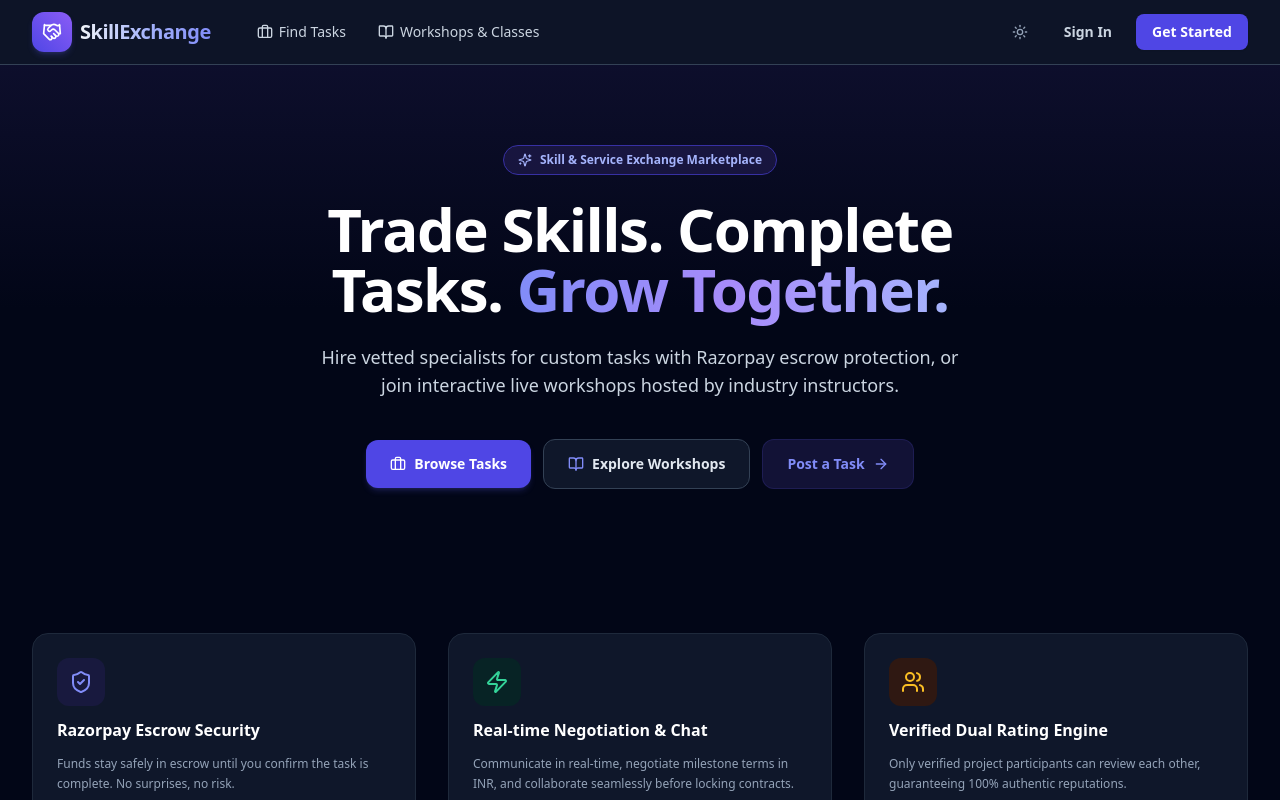
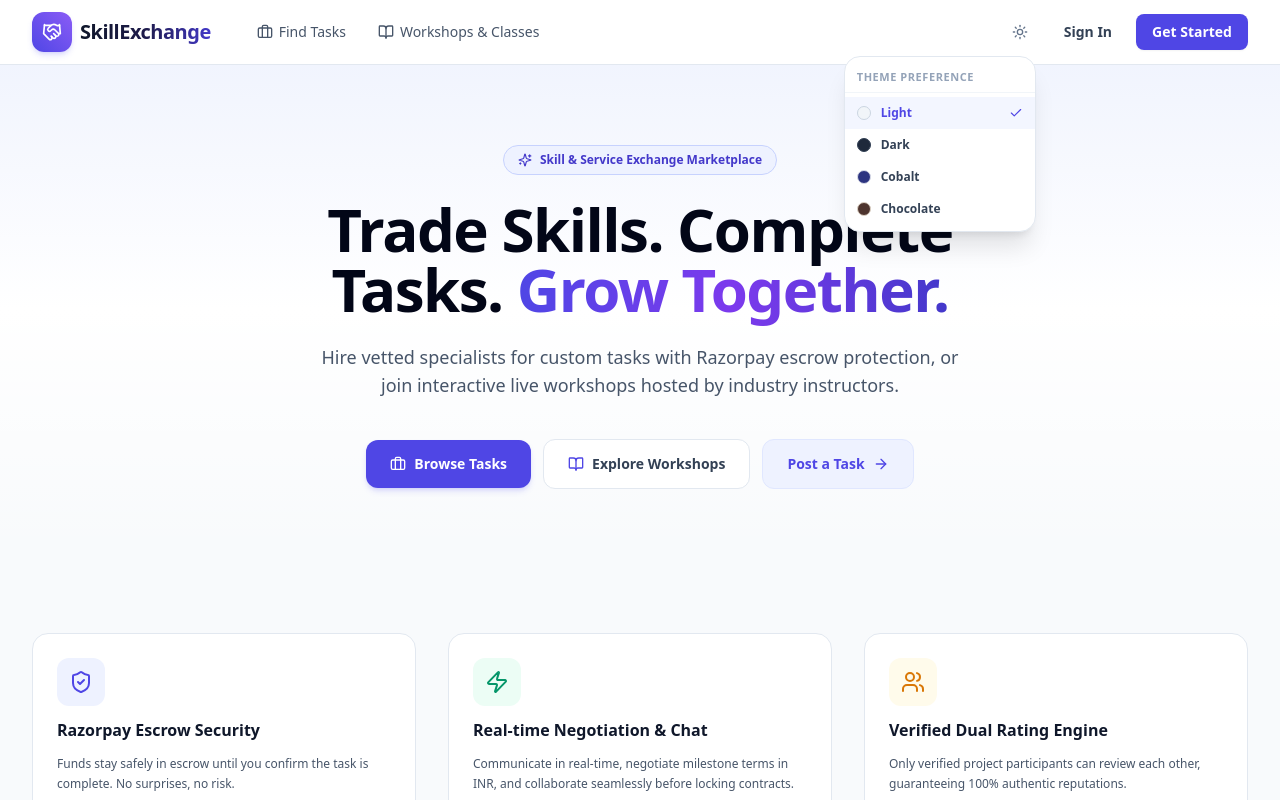
Before and after one commit to TejasGhadge802/skill-exchange-platform-AG, a React (Vite) app in the folder client/: page / in a window 1280 px wide. Both pictures are taken after a click on the button "Change Theme". Shown: the top 800 px of the page. Built offline with nearby package versions, Linux system fonts and the light colour scheme; no server answers.

Commit message:
feat(theme): add cobalt theme and multi-theme dropdown selector

```diff
--- a/client/src/components/common/Navbar.jsx
+++ b/client/src/components/common/Navbar.jsx
@@ -18,6 +18,7 @@ import {
 import { useAuth } from '../../context/AuthContext';
 import { useTheme } from '../../context/ThemeContext';
 import NotificationCenter from '../notifications/NotificationCenter';
+import ThemeSelector from './ThemeSelector';
 
 const Navbar = () => {
   const { currentUser, userProfile, logout } = useAuth();
@@ -107,15 +108,8 @@ const Navbar = () => {
 
           {/* Right Header Controls */}
           <div className="hidden md:flex items-center gap-3">
-            {/* Theme Toggle */}
-            <button
-              onClick={toggleTheme}
-              className="p-2 rounded-lg text-slate-500 dark:text-slate-400 hover:text-indigo-600 dark:hover:text-indigo-400 hover:bg-slate-100 dark:hover:bg-slate-800 transition"
-              title={isDark ? 'Switch to Light Mode' : 'Switch to Dark Mode'}
-              aria-label="Toggle theme"
-            >
-              {isDark ? <Sun className="w-4 h-4" /> : <Moon className="w-4 h-4" />}
-            </button>
+            {/* Theme Dropdown Selector */}
+            <ThemeSelector />
 
             {currentUser ? (
               <>
@@ -170,14 +164,8 @@ const Navbar = () => {
 
           {/* Mobile menu toggle */}
           <div className="flex md:hidden items-center gap-2">
-            {/* Mobile Theme Toggle */}
-            <button
-              onClick={toggleTheme}
-              className="p-2 rounded-lg text-slate-500 dark:text-slate-400 hover:bg-slate-100 dark:hover:bg-slate-800 transition"
-              aria-label="Toggle theme"
-            >
-              {isDark ? <Sun className="w-5 h-5" /> : <Moon className="w-5 h-5" />}
-            </button>
+            {/* Mobile Theme Dropdown Selector */}
+            <ThemeSelector align="right" />
             {currentUser && <NotificationCenter />}
             <button
               onClick={() => setMobileMenuOpen(!mobileMenuOpen)}
--- /dev/null
+++ b/client/src/components/common/ThemeSelector.jsx
@@ -0,0 +1,87 @@
+import React, { useState, useRef, useEffect } from 'react';
+import { Sun, Moon, Palette, Check } from 'lucide-react';
+import { useTheme } from '../../context/ThemeContext';
+
+const ThemeSelector = ({ className = '', align = 'right' }) => {
+  const { theme, setTheme, themes } = useTheme();
+  const [isOpen, setIsOpen] = useState(false);
+  const dropdownRef = useRef(null);
+
+  useEffect(() => {
+    const handleClickOutside = (event) => {
+      if (dropdownRef.current && !dropdownRef.current.contains(event.target)) {
+        setIsOpen(false);
+      }
+    };
+    document.addEventListener('mousedown', handleClickOutside);
+    return () => document.removeEventListener('mousedown', handleClickOutside);
+  }, []);
+
+  const getThemeIcon = (id, size = 'w-4 h-4') => {
+    switch (id) {
+      case 'light':
+        return <Sun className={size} />;
+      case 'dark':
+        return <Moon className={size} />;
+      case 'cobalt':
+      case 'chocolate':
+      default:
+        return <Palette className={size} />;
+    }
+  };
+
+  return (
+    <div className={`relative inline-block ${className}`} ref={dropdownRef}>
+      <button
+        onClick={() => setIsOpen((prev) => !prev)}
+        className="p-2 rounded-lg text-slate-500 dark:text-slate-400 hover:text-indigo-600 dark:hover:text-indigo-400 hover:bg-slate-100 dark:hover:bg-slate-800 transition flex items-center gap-1.5 focus:outline-none"
+        title="Change Theme"
+        aria-label="Change Theme"
+        aria-expanded={isOpen}
+      >
+        {getThemeIcon(theme)}
+      </button>
+
+      {isOpen && (
+        <div
+          className={`absolute ${
+            align === 'right' ? 'right-0' : 'left-0'
+          } mt-2 w-48 bg-white dark:bg-slate-900 rounded-2xl shadow-xl border border-slate-200 dark:border-slate-800 py-1.5 z-50 animate-in fade-in zoom-in-95 duration-100`}
+        >
+          <div className="px-3 py-1.5 text-[11px] font-bold uppercase tracking-wider text-slate-400 dark:text-slate-500 border-b border-slate-100 dark:border-slate-800 mb-1">
+            Theme Preference
+          </div>
+
+          {themes.map((t) => {
+            const isSelected = theme === t.id;
+            return (
+              <button
+                key={t.id}
+                onClick={() => {
+                  setTheme(t.id);
+                  setIsOpen(false);
+                }}
+                className={`w-full px-3 py-2 text-xs font-semibold flex items-center justify-between transition ${
+                  isSelected
+                    ? 'text-indigo-600 dark:text-indigo-400 bg-indigo-50/70 dark:bg-indigo-950/40'
+                    : 'text-slate-700 dark:text-slate-300 hover:bg-slate-100 dark:hover:bg-slate-800'
+                }`}
+              >
+                <div className="flex items-center gap-2.5">
+                  <span
+                    className="w-3.5 h-3.5 rounded-full border shadow-xs shrink-0"
+                    style={{ backgroundColor: t.dot, borderColor: t.border }}
+                  />
+                  <span>{t.name}</span>
+                </div>
+                {isSelected && <Check className="w-3.5 h-3.5 text-indigo-600 dark:text-indigo-400" />}
+              </button>
+            );
+          })}
+        </div>
+      )}
+    </div>
+  );
+};
+
+export default ThemeSelector;
--- a/client/src/context/ThemeContext.jsx
+++ b/client/src/context/ThemeContext.jsx
@@ -4,29 +4,51 @@ const ThemeContext = createContext();
 
 export const useTheme = () => useContext(ThemeContext);
 
+export const THEMES = [
+  { id: 'light', name: 'Light', color: '#FFFFFF', border: '#CBD5E1', dot: '#F1F5F9' },
+  { id: 'dark', name: 'Dark', color: '#0F172A', border: '#334155', dot: '#1E293B' },
+  { id: 'cobalt', name: 'Cobalt', color: '#2C3480', border: '#D9DCE8', dot: '#2C3480' },
+  { id: 'chocolate', name: 'Chocolate', color: '#4E342E', border: '#DDD2C5', dot: '#4E342E' },
+];
+
 export const ThemeProvider = ({ children }) => {
-  const [isDark, setIsDark] = useState(() => {
-    // Respect saved preference, then system preference
+  const [theme, setTheme] = useState(() => {
     const saved = localStorage.getItem('theme');
-    if (saved) return saved === 'dark';
-    return window.matchMedia('(prefers-color-scheme: dark)').matches;
+    if (saved && ['light', 'dark', 'cobalt', 'chocolate'].includes(saved)) {
+      return saved;
+    }
+    // Backward compatibility for old saved boolean / dark preference
+    if (saved === 'dark') return 'dark';
+    if (window.matchMedia && window.matchMedia('(prefers-color-scheme: dark)').matches) {
+      return 'dark';
+    }
+    return 'light';
   });
 
   useEffect(() => {
     const root = document.documentElement;
-    if (isDark) {
+    // Remove all possible theme classes
+    root.classList.remove('dark', 'theme-cobalt', 'theme-chocolate');
+
+    if (theme === 'dark') {
       root.classList.add('dark');
-      localStorage.setItem('theme', 'dark');
-    } else {
-      root.classList.remove('dark');
-      localStorage.setItem('theme', 'light');
+    } else if (theme === 'cobalt') {
+      root.classList.add('theme-cobalt');
+    } else if (theme === 'chocolate') {
+      root.classList.add('theme-chocolate');
     }
-  }, [isDark]);
 
-  const toggleTheme = () => setIsDark((prev) => !prev);
+    localStorage.setItem('theme', theme);
+  }, [theme]);
+
+  // Backward compatibility
+  const isDark = theme === 'dark';
+  const toggleTheme = () => {
+    setTheme((prev) => (prev === 'light' ? 'dark' : 'light'));
+  };
 
   return (
-    <ThemeContext.Provider value={{ isDark, toggleTheme }}>
+    <ThemeContext.Provider value={{ theme, setTheme, isDark, toggleTheme, themes: THEMES }}>
       {children}
     </ThemeContext.Provider>
   );
--- a/client/src/index.css
+++ b/client/src/index.css
@@ -22,3 +22,115 @@
 .skip-to-content:focus {
   top: 0;
 }
+
+/* ==========================================================================
+   COBALT THEME
+   Background: #FFFFFF | Card/Surface: #F5F6FA | Primary: #2C3480
+   Primary Hover: #1E245A | Text: #111111 | Secondary Text: #5F6368 | Border: #D9DCE8
+   ========================================================================== */
+html.theme-cobalt {
+  color-scheme: light;
+}
+
+html.theme-cobalt body {
+  background-color: #FFFFFF !important;
+  color: #111111 !important;
+}
+
+/* Surfaces and Cards */
+html.theme-cobalt .bg-white,
+html.theme-cobalt .bg-slate-50,
+html.theme-cobalt [class*="dark:bg-slate-900"],
+html.theme-cobalt [class*="dark:bg-slate-950"] {
+  background-color: #F5F6FA !important;
+}
+
+/* Navbar / Sticky Header */
+html.theme-cobalt header {
+  background-color: rgba(255, 255, 255, 0.95) !important;
+  border-color: #D9DCE8 !important;
+}
+
+/* Primary actions, buttons, and links */
+html.theme-cobalt .bg-indigo-600,
+html.theme-cobalt .bg-indigo-700,
+html.theme-cobalt [class*="dark:bg-indigo-600"] {
+  background-color: #2C3480 !important;
+  color: #FFFFFF !important;
+}
+
+html.theme-cobalt .hover\:bg-indigo-700:hover,
+html.theme-cobalt .hover\:bg-indigo-600:hover,
+html.theme-cobalt [class*="dark:hover:bg-indigo-700"]:hover {
+  background-color: #1E245A !important;
+}
+
+html.theme-cobalt .text-indigo-600,
+html.theme-cobalt .text-indigo-700,
+html.theme-cobalt [class*="dark:text-indigo-400"],
+html.theme-cobalt [class*="dark:text-indigo-300"] {
+  color: #2C3480 !important;
+}
+
+/* Soft primary badge backgrounds */
+html.theme-cobalt .bg-indigo-50,
+html.theme-cobalt [class*="dark:bg-indigo-950"],
+html.theme-cobalt [class*="dark:bg-indigo-900"] {
+  background-color: rgba(44, 52, 128, 0.08) !important;
+}
+
+html.theme-cobalt .border-indigo-200,
+html.theme-cobalt .border-indigo-100,
+html.theme-cobalt [class*="dark:border-indigo-800"],
+html.theme-cobalt [class*="dark:border-indigo-900"] {
+  border-color: rgba(44, 52, 128, 0.25) !important;
+}
+
+/* Typography */
+html.theme-cobalt h1,
+html.theme-cobalt h2,
+html.theme-cobalt h3,
+html.theme-cobalt h4,
+html.theme-cobalt h5,
+html.theme-cobalt h6,
+html.theme-cobalt .text-slate-900,
+html.theme-cobalt .text-slate-950,
+html.theme-cobalt [class*="dark:text-white"],
+html.theme-cobalt [class*="dark:text-slate-100"],
+html.theme-cobalt [class*="dark:text-slate-200"] {
+  color: #111111 !important;
+}
+
+html.theme-cobalt p,
+html.theme-cobalt .text-slate-600,
+html.theme-cobalt .text-slate-500,
+html.theme-cobalt .text-slate-400,
+html.theme-cobalt [class*="dark:text-slate-300"],
+html.theme-cobalt [class*="dark:text-slate-400"],
+html.theme-cobalt [class*="dark:text-slate-500"] {
+  color: #5F6368 !important;
+}
+
+/* Borders */
+html.theme-cobalt .border-slate-200,
+html.theme-cobalt .border-slate-100,
+html.theme-cobalt .border-slate-300,
+html.theme-cobalt [class*="dark:border-slate-800"],
+html.theme-cobalt [class*="dark:border-slate-700"] {
+  border-color: #D9DCE8 !important;
+}
+
+/* Form Inputs */
+html.theme-cobalt input,
+html.theme-cobalt textarea,
+html.theme-cobalt select {
+  background-color: #FFFFFF !important;
+  color: #111111 !important;
+  border-color: #D9DCE8 !important;
+}
+html.theme-cobalt input:focus,
+html.theme-cobalt textarea:focus,
+html.theme-cobalt select:focus {
+  border-color: #2C3480 !important;
+  outline-color: #2C3480 !important;
+}
```
